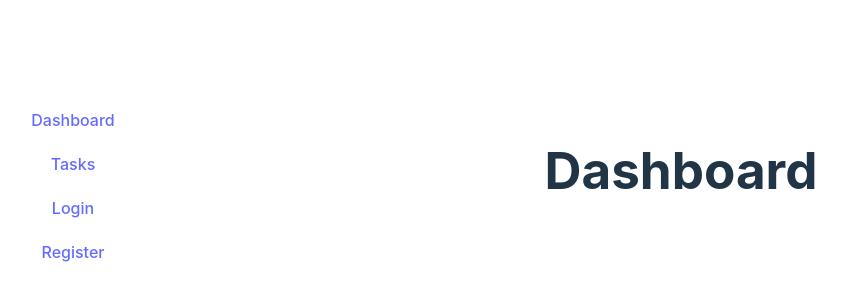
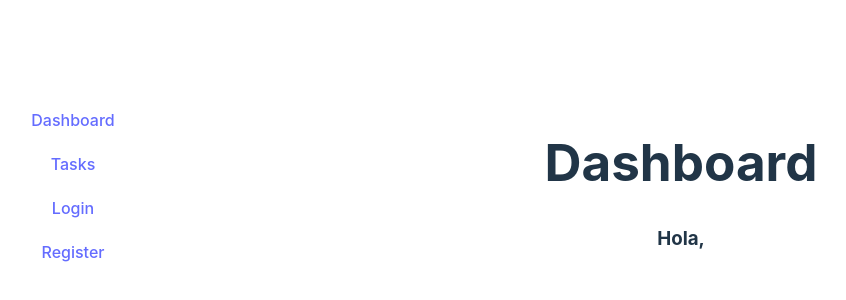
Before and after one commit to VictorOctavio/vue-js, a Vue app: page / in a window 1280 px wide. Shown: the part 214-514 px from the top of the page, without its empty margins (59-905 px from the left). Built offline with nearby package versions, Linux system fonts and the light colour scheme.

Commit message:
mostar y watch vue

```diff
--- a/src/ui/views/private/DashboardView.vue
+++ b/src/ui/views/private/DashboardView.vue
@@ -1,8 +1,15 @@
 <template>
-    <h1>Dashboard</h1>
+    <div>
+        <h1>Dashboard</h1>
+        <h3>Hola, {{ registerForm.nickname }}</h3>
+        <h3>{{ registerForm.email }}</h3>
+    </div>
 </template>
 
 <script setup lang="ts">
+    import { useRegisterStore } from '../../modules/register/stores/registerStore';
+
+    const { registerForm } = useRegisterStore();
 </script>
 
 <style scoped>
```
